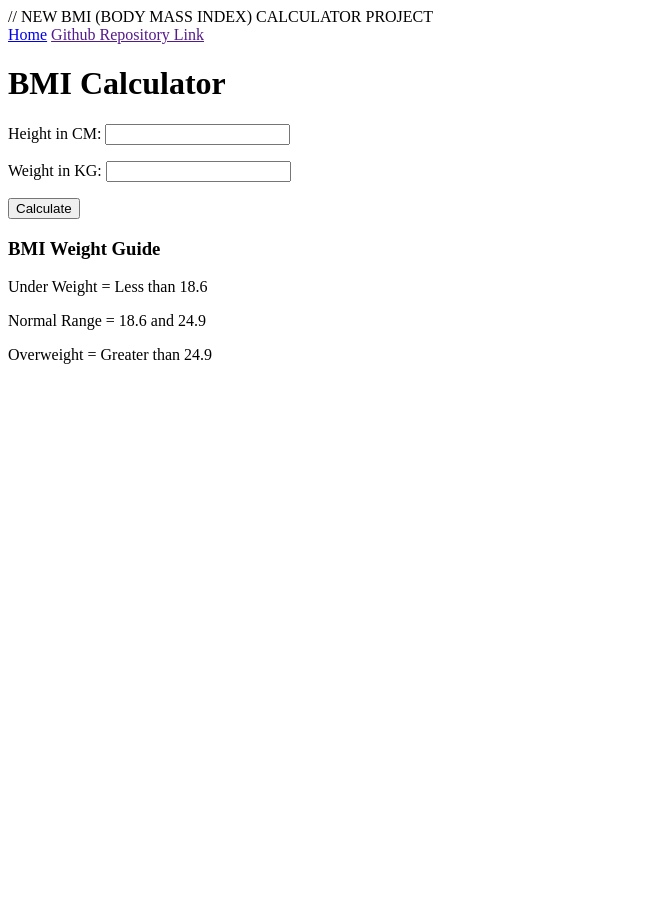
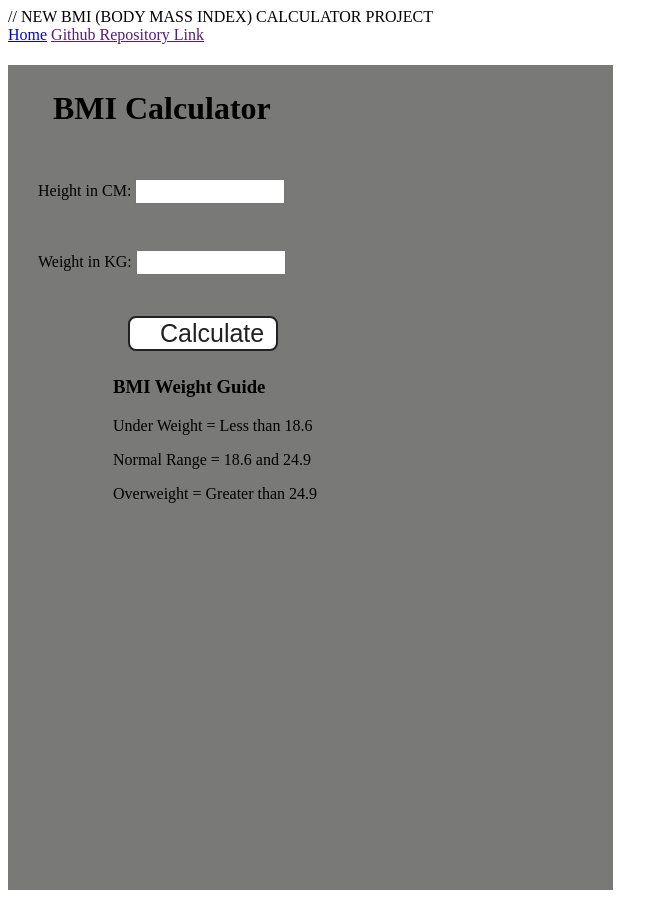
Before and after one commit to amit-s4507/Web-Dev-Projects, a plain HTML site: page index.html in a window 1280 px wide. Shown: the whole page, without its empty margins (0-668 px from the left). Before the commit the page ends 800 px from the top, so only its background shows below. Drawn offline with Linux system fonts and the light colour scheme.

Commit message:
HTML And CSS part Done

```diff
--- a/index.html
+++ b/index.html
@@ -7,7 +7,7 @@
     <meta charset="UTF-8" />
     <meta name="viewport" content="width=device-width, initial-scale=1.0" />
     <meta http-equiv="X-UA-Compatible" content="ie=edge" />
-    <link rel="stylesheet" href="style.css" />
+    <link rel="stylesheet" href="styles.css" />
     <link rel="stylesheet" href="../styles.css" />
     <title>BMI Calculator</title>
   </head>
@@ -34,5 +34,5 @@
       </form>
     </div>
   </body>
-  <script src="chaiaurcode.js"></script>
+  <script src="script.js"></script>
 </html>
--- a/styles.css
+++ b/styles.css
@@ -0,0 +1,46 @@
+.container {
+    width: 575px;
+    height: 825px;
+
+    background-color: #797978;
+    padding-left: 30px;
+  }
+  #height,
+  #weight {
+    width: 150px;
+    height: 25px;
+    margin-top: 30px;
+  }
+
+  #weight-guide {
+    margin-left: 75px;
+    margin-top: 25px;
+  }
+
+  #results {
+    font-size: 35px;
+    margin-left: 90px;
+    margin-top: 20px;
+    color: rgb(241, 241, 241);
+  }
+
+  button {
+    width: 150px;
+    height: 35px;
+    margin-left: 90px;
+    margin-top: 25px;
+    background-color: #fff;
+    padding: 1px 30px;
+    border-radius: 8px;
+    color: #212121;
+    text-decoration: none;
+    border: 2px solid #212121;
+
+    font-size: 25px;
+  }
+
+  h1 {
+    padding-left: 15px;
+    padding-top: 25px;
+
+  }
```
